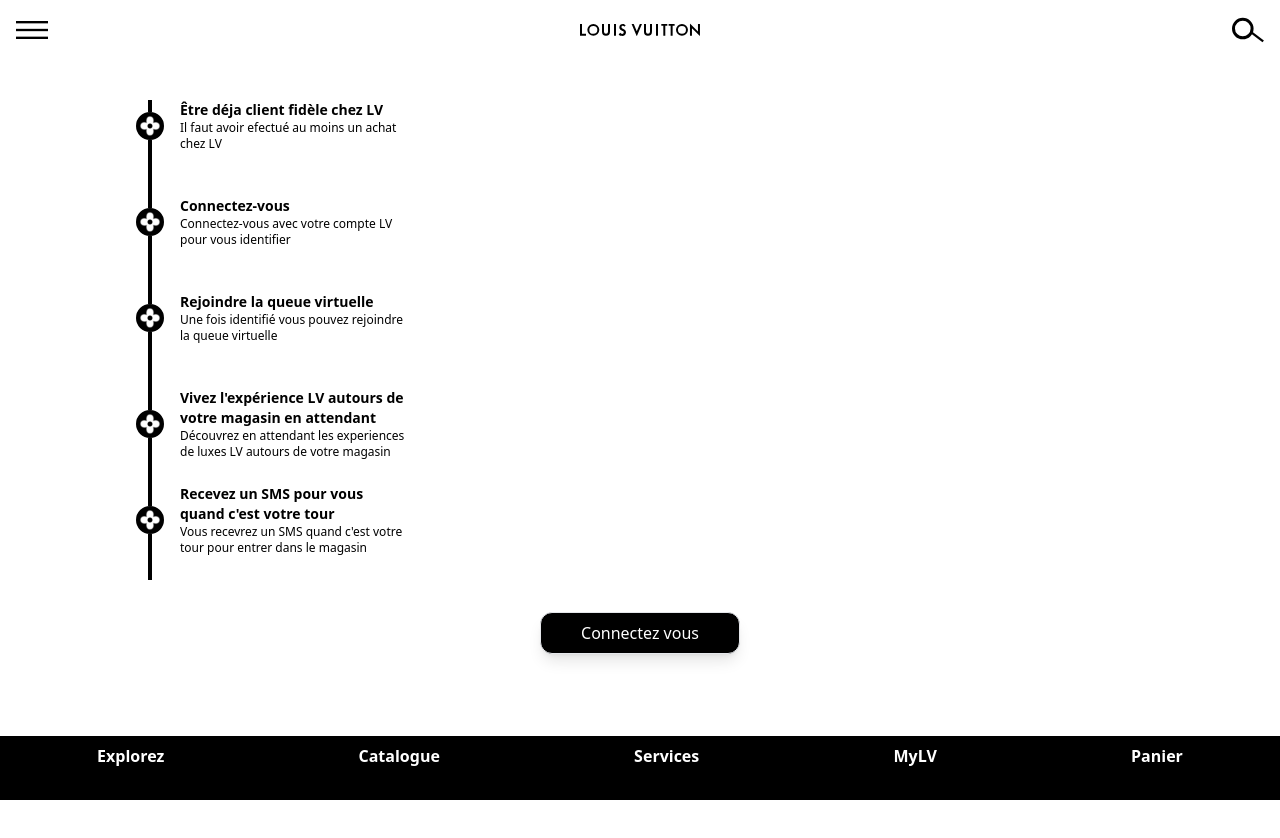
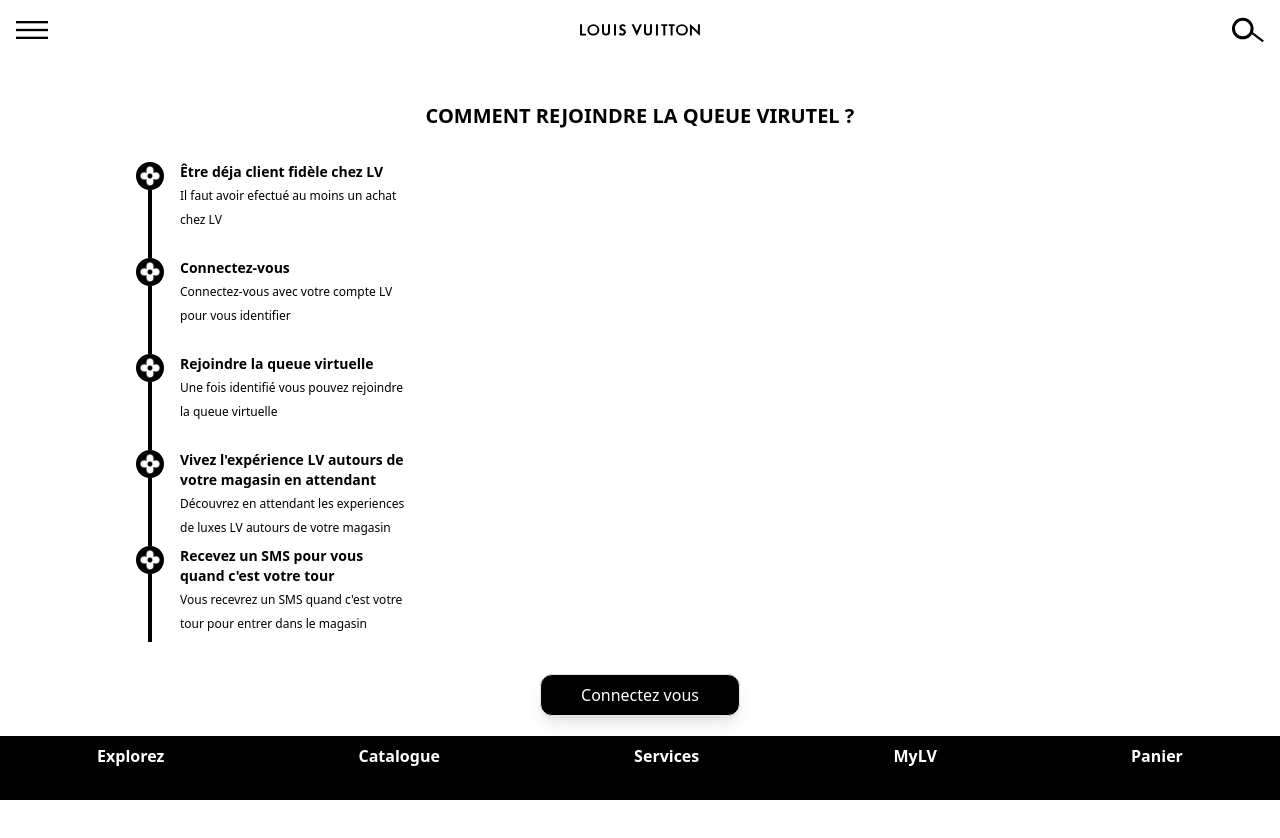
Before and after one commit to WalterLuong/LVMHx42, a React (Vite) app in the folder frontend/: page /tutorial in a window 1280 px wide. Shown: the top 838 px of the page. Before the commit the page ends 800 px from the top, so only its background shows below. Built offline with nearby package versions, Linux system fonts and the light colour scheme.

Commit message:
added framer motion added variants changed dispaly on timeline elements from flex to table

```diff
--- a/frontend/package.json
+++ b/frontend/package.json
@@ -17,6 +17,7 @@
     "@mui/icons-material": "^5.15.5",
     "@mui/material": "^5.15.5",
     "@mui/styles": "^5.15.5",
+    "framer-motion": "^11.0.3",
     "react": "^18.2.0",
     "react-circular-progressbar": "^2.1.0",
     "react-dom": "^18.2.0",
--- a/frontend/src/components/Timeline.tsx
+++ b/frontend/src/components/Timeline.tsx
@@ -1,5 +1,7 @@
 import React from "react";
 import fleur from "../assets/fleur.svg";
+import { fadeIn } from "../utils/variants";
+import { motion } from "framer-motion";
 
 export type Info  = {
 	title: string;
@@ -11,19 +13,29 @@
 }
 const Timeline: React.FC<TimelineProps> = ({info }) => {
     const height = 20;
-    console.log(info)
+    var delay = 0;
 	return <>
 	<ul className="w-[80%] h-[60vh] m-auto list-none relative before:bg-black before:w-1 before:top-0  before:block before:content[' '] before:absolute before:left-5 before:h-[100%] before:top-0  ">
 			{info.map((item, index) => (
-				<li key={index} className={`absolute left-2 h-[${height}%] flex flex-row`} style={{top : `${index * height}%`}}>
-					<div className="flex flex-row justify-center items-center text-center w-full h-full">
-						<div className="flex flex-col justify-start h-[100%] items-start ">
+                delay = ((index + 6) * 2) / 10,
+				<li
+                key={index} className={`absolute left-2 h-[${height}%] flex flex-row`} style={{top : `${index * height}%`}}>
+					<div className="table flex-row justify-center items-center text-center w-full h-full">
+						<motion.div
+                        variants={fadeIn('left', delay- 0.2 )}
+                        initial="hidden"
+                        animate="show"
+                        className="table-cell flex-col justify-start h-[100%] relative items-start ">
 							<img src={fleur} alt="fleur" className="left-2 h-[28px] w-[28px]"/>
-						</div>
-						<div className="flex flex-col h-full w-[260px] text-left pr-4 pl-4">
+						</motion.div>
+						<motion.div
+                            variants={fadeIn('left', delay)}
+                            initial="hidden"
+                            animate="show"
+                                className="table-cell align-bottom flex-col h-full w-[260px] text-left pr-4 pl-4">
 							<h1 className="text-sm font-bold">{item.title}</h1>
 							<span className="text-xs text-bold  text-">{item.description}</span>
-						</div>
+						</motion.div>
 					</div>
 				</li>
 
--- a/frontend/src/components/TopNav.tsx
+++ b/frontend/src/components/TopNav.tsx
@@ -2,6 +2,7 @@
 import burgerIcon from '../assets/Menu.svg';
 import Recherche from '../assets/Recherche.svg';
 import { useLocation } from 'react-router-dom';
+import { Link } from 'react-router-dom';
 
 const TopNav = () => {
   const location = useLocation();
@@ -14,11 +15,13 @@
             alt='burger'
             className='h-8 w-8 absolute left-4 text-black'
           />
-          <img
-            src='/LV-logo-text.svg'
-            alt='logo'
-            className='h-full w-[120px]'
-          />
+          <Link to='/'>
+            <img
+                src='/LV-logo-text.svg'
+                alt='logo'
+                className='h-full w-[120px]'
+            />
+          </Link>
           <img
             src={Recherche}
             alt='burger'
--- a/frontend/src/pages/Tutorial/Tutorial.tsx
+++ b/frontend/src/pages/Tutorial/Tutorial.tsx
@@ -3,6 +3,8 @@
 import LVStore from "../../assets/LV-store.jpg";
 import Timeline from "../../components/Timeline";
 import { Info } from "../../components/Timeline";
+import { fadeIn } from "../../utils/variants";
+import { motion } from "framer-motion";
 
 const Tutorial = () => {
     const info: Info[] = [
@@ -29,8 +31,15 @@
     ]
 
     return <>
-        <div className="bg-white h-screen w-screen overflow-hidden">
-            <div className="mt-[100px]">
+        <div className="bg-white h-screen w-screen overflow-hidden mt-[70px]">
+            <div className="flex font-sans py-8 text-center items-center justify-center">
+                <motion.h1
+                variants={fadeIn('up', 0.2)}
+                initial="hidden"
+                animate="show"
+                className="text-xl font-bold uppercase w-[80%]">Comment rejoindre la queue virutel ?</motion.h1>
+            </div>
+            <div className="">
                 <Timeline info={info} />
             </div>
             <div className=" flex flex-col justify-center items-center m-8">
--- a/frontend/src/pages/wait/Wait.tsx
+++ b/frontend/src/pages/wait/Wait.tsx
@@ -2,6 +2,9 @@
 import { waitTime } from '../../data/waitTime';
 import { Link } from 'react-router-dom';
 import CircleLoader from '../../components/CircleLoader';
+import '../../utils/variants.tsx';
+import { motion } from 'framer-motion';
+import { fadeIn } from '../../utils/variants.tsx';
 
 const Wait = () => {
     const height = 200;
@@ -10,27 +13,39 @@
             <div className='h-full mb-12 flex flex-col mt-[70px] justify-around'>
 
                 <div id='content' className='flex flex-col text-center justify-around items-center'>
-                    <div className='flex flex-col justify-center items-center pr-5 pl-5'>
+                    <motion.div
+                    variants={fadeIn('up', 0.2)}
+                    initial='hidden'
+                    animate='show'
+                     className='flex flex-col justify-center items-center pr-5 pl-5'>
 						<h4 className='font-bold text-2xl text-nowrap'>BIENVENUE WALTER</h4>
                         <p className='text-sm'>Nous vous remercions de votre patience. En attendons nous vous invitons to de explorer nos<span className='underline'> <Link to='/experiences'>expériences de luxe</Link></span> </p>
-                    </div>
-                    <div className='flex flex-col flex-auto justify-evenly items-center mt-4'>
+                    </motion.div>
+                    <motion.div
+                        variants={fadeIn('right', 0.5)}
+                        initial='hidden'
+                        animate='show'
+                    className='flex flex-col flex-auto justify-evenly items-center mt-4'>
                         <div className='flex justify-center '>
                             <CircleLoader percentage={waitTime.max} minutes={true} height={height} width={height}/>
                         </div>
                         <div className='flex justify-center'>
                             <CircleLoader percentage={5} minutes={false} height={height} width={height} />
                         </div>
-                    </div>
+                    </motion.div>
                 </div>
-                <div id='cta' className='w-full flex flex-col justify-center mb-6 items-center mt-4'>
+                <motion.div
+                    variants={fadeIn('up', 0.4)}
+                    initial='hidden'
+                    animate='show'
+                id='cta' className='w-full flex flex-col justify-center mb-6 items-center mt-4'>
                     <Link to='/experiences'>
                         <button className='border border-solid shadow-sm bg-black text-white m-2 pr-8 pt-4 pb-4 pl-8  w-[90vw]'>Découvrez nos expériences</button>
                     </Link>
                     <Link to='/experiences'>
                         <span className='underline text-black text-xs pr-8 pt-2 pb-2 pl-8 w-[90vw] '>Quitter la file d'attente</span>
                     </Link>
-                </div>
+                </motion.div>
             </div>
 		</div>
 	)
--- /dev/null
+++ b/frontend/src/utils/variants.tsx
@@ -0,0 +1,20 @@
+export const fadeIn = (direction: string, delay: number) => {
+    return {
+        hidden: {
+            opacity: 0,
+            x: direction == 'left' ? 80 : direction == 'right' ? -80 : 0,
+            y: direction == 'up' ? 80 : direction == 'down' ? -80 : 0,
+        },
+        show: {
+            opacity: 1,
+            x: 0,
+            y: 0,
+            transition: {
+                type: 'tween',
+                delay: delay,
+                duration: 1.2,
+                ease: 'easeOut',
+            },
+        },
+    }
+}
```
Also changed, not shown: 1 other file (tests, documents, lock files or other folders).
